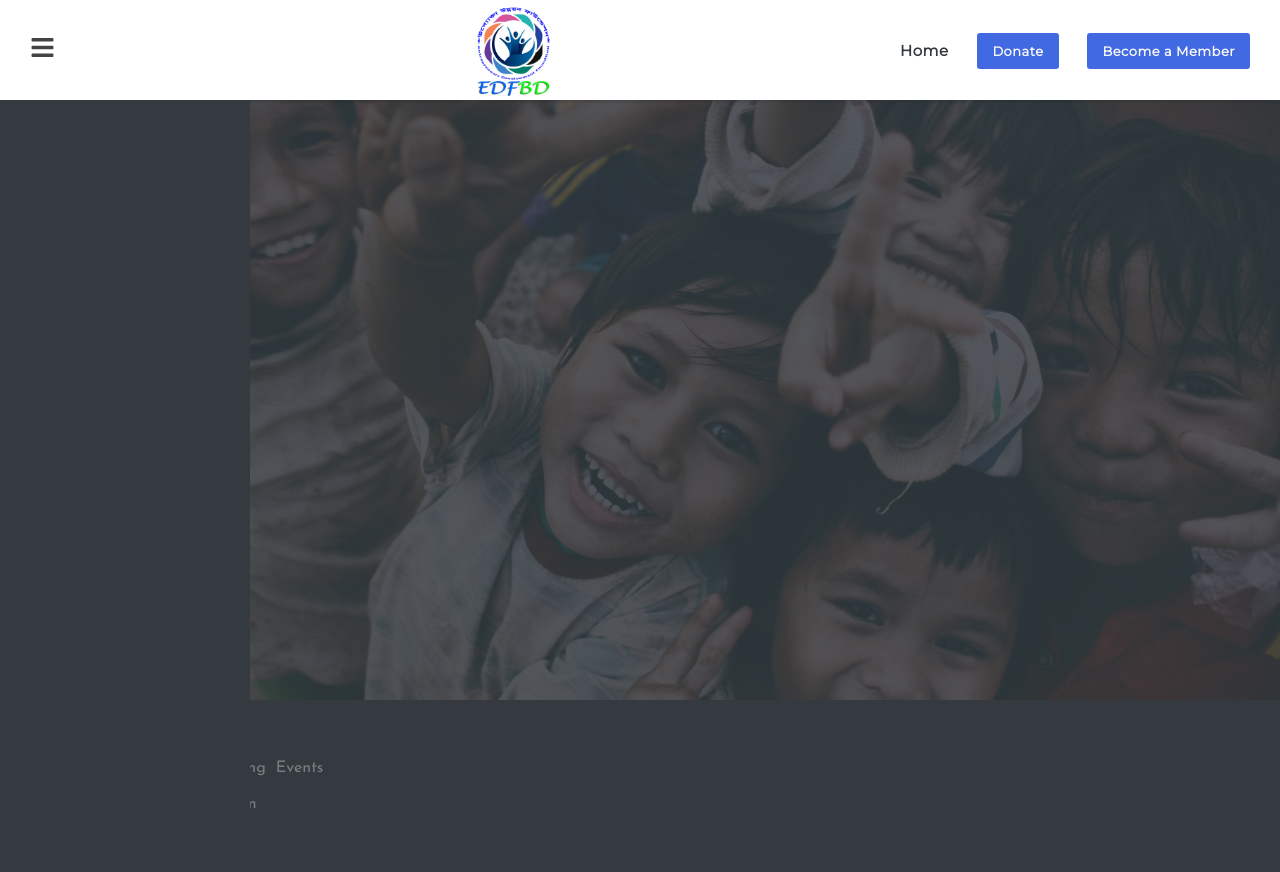
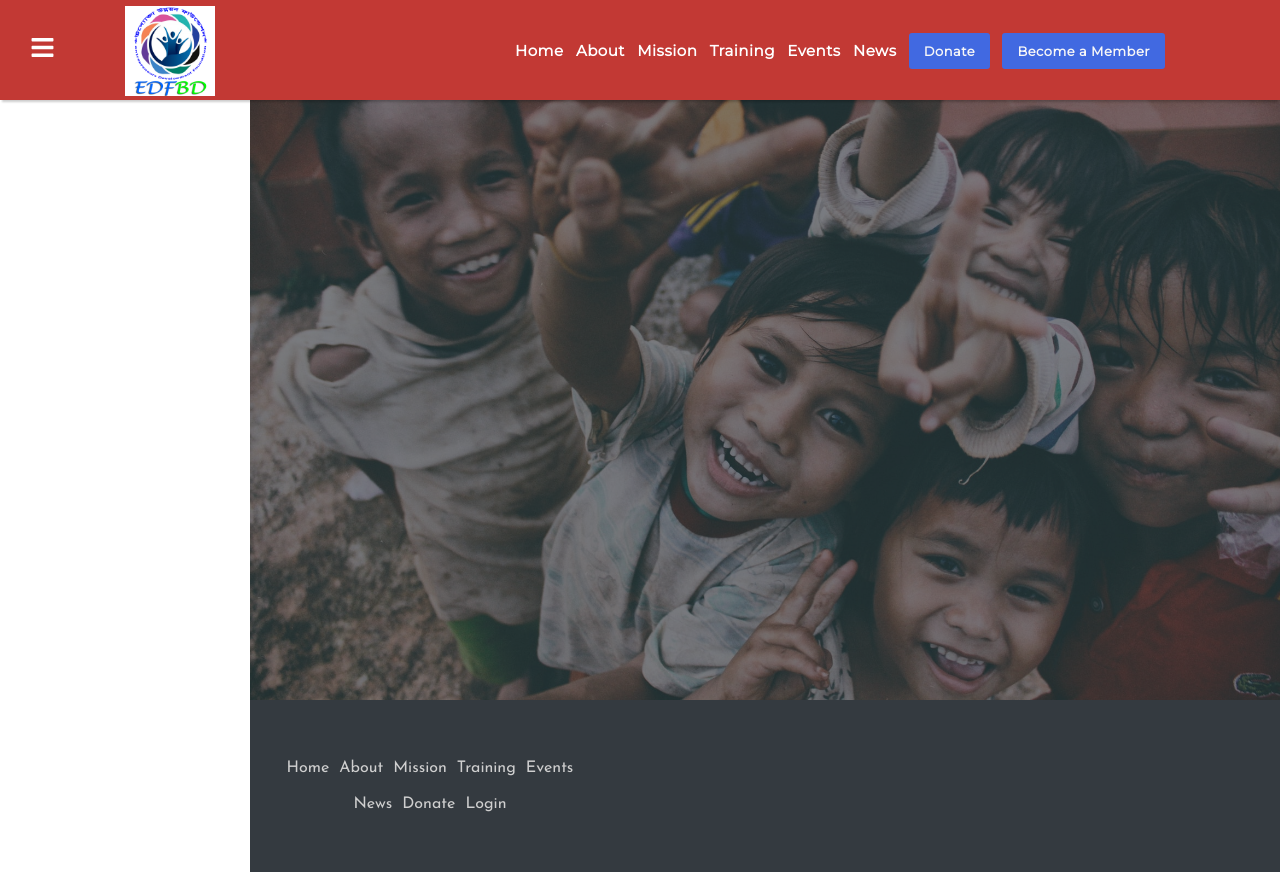
Before and after one commit to porosh2002/EDFBD, a React (Create React App) app in the folder client/: page / in a window 1280 px wide. Built offline with nearby package versions, Linux system fonts and the light colour scheme.

Commit message:
navigation 2.0.1

```diff
--- a/client/src/App.tsx
+++ b/client/src/App.tsx
@@ -10,6 +10,7 @@ function App() {
       <header>
       <Navigation />
       </header>
+      <div style={{marginLeft:"250px"}}>
       <Suspense fallback={<Loader />}>
           <Switch>
             <Route exact path="/" component={Home} />
@@ -20,6 +21,7 @@ function App() {
       <footer>
       <Footer/>
       </footer>
+</div>
     </div>
   );
 }
--- a/client/src/Styled/Styled.js
+++ b/client/src/Styled/Styled.js
@@ -6,10 +6,9 @@ export const Nav = styled.div`
   width:100vw;
   position:fixed;
   top:0;
-  background-color:#ffff;
+  background-color:#c23934;
   box-shadow: 0 4px 2px -2px rgba(0, 0, 0, 0.2);
   display: flex;
-  justify-content:space-between;
   align-items:center;
 `;
 //  Navigation Link
@@ -17,32 +16,31 @@ const Link_common = `
 text-decoration:none;
 letter-spacing:.5px;
 &:hover {
-color:royalblue;
+color:#cfcfcf;
 }
 `
-export const NavDeskHiddenParrent = styled.div`
-height:100vh;
+const NavDesk_common = `
+height:150vh;
 position:fixed;
-top:100px;
-width:100%;
-background-color:#343a408a;
-`;
+top:-100px;
+padding-bottom:100px;
+z-index:99999999;
+}
+`
 export const NavDeskHidden = styled.div`
-height:100vh;
-position:fixed;
-top:100px;
+ ${NavDesk_common}
 width:250px;
 background-color:#343a40;
 `;
 export const LinkC = styled(Link)`
 ${Link_common}
-    color:#343a40;
+color:#ffff;
     font-size:15px;
     font-weight: 600;
 `;
 export const LinkCMob = styled(Link)`
 ${Link_common}
-    color:#f7f7f7;
+color:#f7f7f7;
     display:block;
     font-size:19px;
     text-align:center;
@@ -55,9 +53,10 @@ list-style:none;
 export const UL = styled.ul`
 display:flex;
 justify-content:space-between;
-width:350px;
+width:650px;
 align-items:center;
 margin-right:30px;
+margin-left:300px;
 `;
 // Mobile Menu
 export const MobileMenu = styled.div`
--- a/client/src/components/Navigation/NavDesk.tsx
+++ b/client/src/components/Navigation/NavDesk.tsx
@@ -1,33 +1,88 @@
-import { Component } from 'react'
-import LogoImage from '../../images/Logo.png';
-import { LinkC, LI, UL, Nav,NavDeskHidden,NavDeskHiddenParrent } from '../../Styled/Styled'
-import { FaBars } from 'react-icons/fa'
+import { Component } from "react";
+import LogoImage from "../../images/Logo.png";
+import { LinkC, LI, UL, Nav, NavDeskHidden } from "../../Styled/Styled";
+import { FaBars, FaRegTimesCircle } from "react-icons/fa";
 export default class Navigation extends Component {
+  state = {
+    navOpen: false,
+  };
+  NavCall = () => {
+    this.setState({ navOpen: !this.state.navOpen });
+  };
   render() {
+    const { navOpen } = this.state;
+    const NavOpenStyle = navOpen ? {} : { display: "none" };
+    const NavOpenStyleMargin = navOpen ? { marginLeft: "250px" } : null;
     return (
       <div>
-                <Nav>
-                    <div className='HamBurger'>
+        <NavDeskHidden style={NavOpenStyle} className="NavDeskLinkHam">
+          <div className="NavDeskTimes">
+            <FaRegTimesCircle />
+          </div>
+          <LI>
+            <LinkC to="/">Home</LinkC>
+          </LI>
+          <LI>
+            <LinkC to="/about">About</LinkC>
+          </LI>
+          <LI>
+            <LinkC to="#">Mission</LinkC>
+          </LI>
+          <LI>
+            <LinkC to="#">Training</LinkC>
+          </LI>
+          <LI>
+            <LinkC to="#">Events</LinkC>
+          </LI>
+          <LI>
+            <LinkC to="#">News</LinkC>
+          </LI>
+          <LI>
+            <LinkC to="#">Donate</LinkC>
+          </LI>
+          <LI>
+            <LinkC to="#">Become a Member</LinkC>
+          </LI>
+        </NavDeskHidden>
+        <Nav style={NavOpenStyleMargin}>
+          <div onClick={this.NavCall} className="HamBurger">
             <FaBars />
           </div>
-                    <LinkC className='LogoLink' to='/'>
-                        <img className='Logo' alt='EDFBD' src={LogoImage}></img>
+          <LinkC className="LogoLink" to="/">
+            <img className="Logo" alt="EDFBD" src={LogoImage}></img>
           </LinkC>
           <UL>
-                        <LI><LinkC to='/'>Home</LinkC></LI>
-                        {/* <LI><LinkC to='/about'>About</LinkC></LI>
-                        <LI><LinkC to='#'>Mission</LinkC></LI>
-                        <LI><LinkC to='#'>Training</LinkC></LI>
-                        <LI><LinkC to='#'>Events</LinkC></LI>
-                        <LI><LinkC to='#'>News</LinkC></LI> */}
-                        <LI><LinkC className='FocusBtnMenu' to='#'>Donate</LinkC></LI>
-                        <LI><LinkC className='FocusBtnMenu' to='#'>Become a Member</LinkC></LI>
+            <LI>
+              <LinkC to="/">Home</LinkC>
+            </LI>
+            <LI>
+              <LinkC to="/about">About</LinkC>
+            </LI>
+            <LI>
+              <LinkC to="#">Mission</LinkC>
+            </LI>
+            <LI>
+              <LinkC to="#">Training</LinkC>
+            </LI>
+            <LI>
+              <LinkC to="#">Events</LinkC>
+            </LI>
+            <LI>
+              <LinkC to="#">News</LinkC>
+            </LI>
+            <LI>
+              <LinkC className="FocusBtnMenu" to="#">
+                Donate
+              </LinkC>
+            </LI>
+            <LI>
+              <LinkC className="FocusBtnMenu" to="#">
+                Become a Member
+              </LinkC>
+            </LI>
           </UL>
         </Nav>
-                <NavDeskHiddenParrent>
-                <NavDeskHidden></NavDeskHidden>
-                </NavDeskHiddenParrent>
       </div>
-        )
+    );
   }
 }
--- a/client/src/index.css
+++ b/client/src/index.css
@@ -36,11 +36,25 @@
   .FocusBtnMenu:hover {
     color: #cfcfcf !important;
   }
-  .HamBurger {
+  .HamBurger{
     margin-left: 30px;
     font-size: 25px;
-    color:#444;
+    color:#fff;
     cursor: pointer;
+  }
+  .NavDeskLinkHam{
+    text-align: center;
+    padding: 50px 0px;
+  }
+  .NavDeskTimes{
+    margin-left: 100%;
+    margin-bottom:50px;
+    color:#f7f7f7;
+    font-size: 35px;
+    cursor: pointer;
+  }
+  .NavDeskLinkHam li{
+    margin: 10px 0px;
   }
   .Slider_Div {
     background-color: #343a40a1;
```
Also changed, not shown: 2 other files (tests, documents, lock files or other folders). Lines whose indentation alone changed are shown as unchanged.
